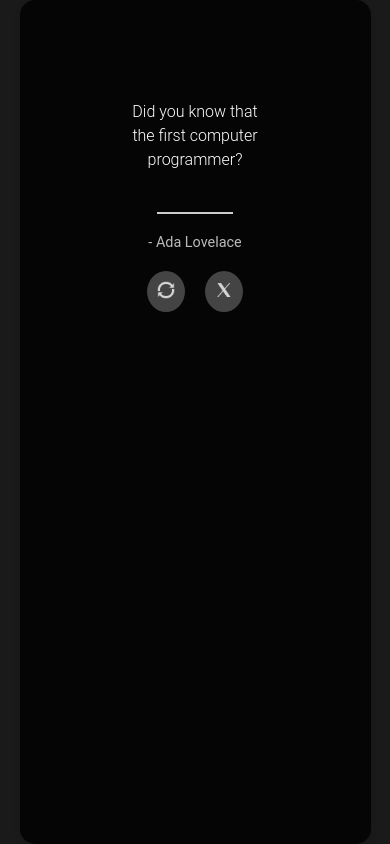
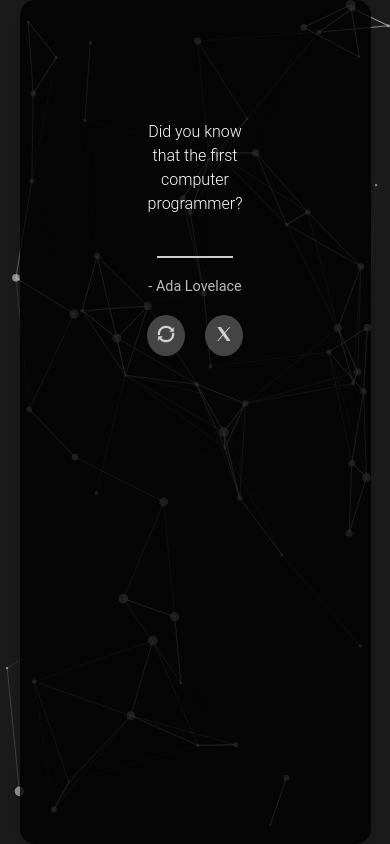
Before and after one commit to nemitha2005/Quote-Genarator, a React (Create React App) app: page / in a window 390 px wide. Built offline with nearby package versions, Linux system fonts and the light colour scheme; no server answers.

Commit message:
fixing particles

```diff
--- a/package.json
+++ b/package.json
@@ -9,7 +9,8 @@
     "react": "^18.3.1",
     "react-dom": "^18.3.1",
     "react-scripts": "5.0.1",
-    "react-tsparticles": "^2.12.2",
+    "react-tsparticles": "^1.37.3",
+    "tsparticles": "^1.37.3",
     "web-vitals": "^2.1.4"
   },
   "scripts": {
--- a/src/components/RandomQuote/ParticleBackgroundComponent.jsx
+++ b/src/components/RandomQuote/ParticleBackgroundComponent.jsx
@@ -1,4 +1,3 @@
-// src/components/ParticleBackgroundComponent.js
 import React from "react";
 import Particles from "react-tsparticles";
 
--- a/src/components/RandomQuote/RandomQuote.css
+++ b/src/components/RandomQuote/RandomQuote.css
@@ -1,4 +1,3 @@
-/* src/components/RandomQuote.css */
 .background {
   position: relative;
   display: flex;
@@ -7,6 +6,7 @@
   height: 100vh;
   background: linear-gradient(135deg, #1a1a1a, #333333);
   font-family: "Roboto", sans-serif;
+  background: transparent;
   overflow: hidden;
 }
 
@@ -127,7 +127,7 @@
 @media (max-width: 480px) {
   .container {
     width: 90%;
-    padding: 100px;
+    padding: 120px;
   }
 
   .quote {
--- a/src/components/RandomQuote/RandomQuote.jsx
+++ b/src/components/RandomQuote/RandomQuote.jsx
@@ -1,4 +1,3 @@
-// src/components/RandomQuote.js
 import React, { useState, useEffect } from "react";
 import "./RandomQuote.css";
 import twitter_icon from "../assets/icons/twitter.png";
```
Also changed, not shown: 1 other file (tests, documents, lock files or other folders).
